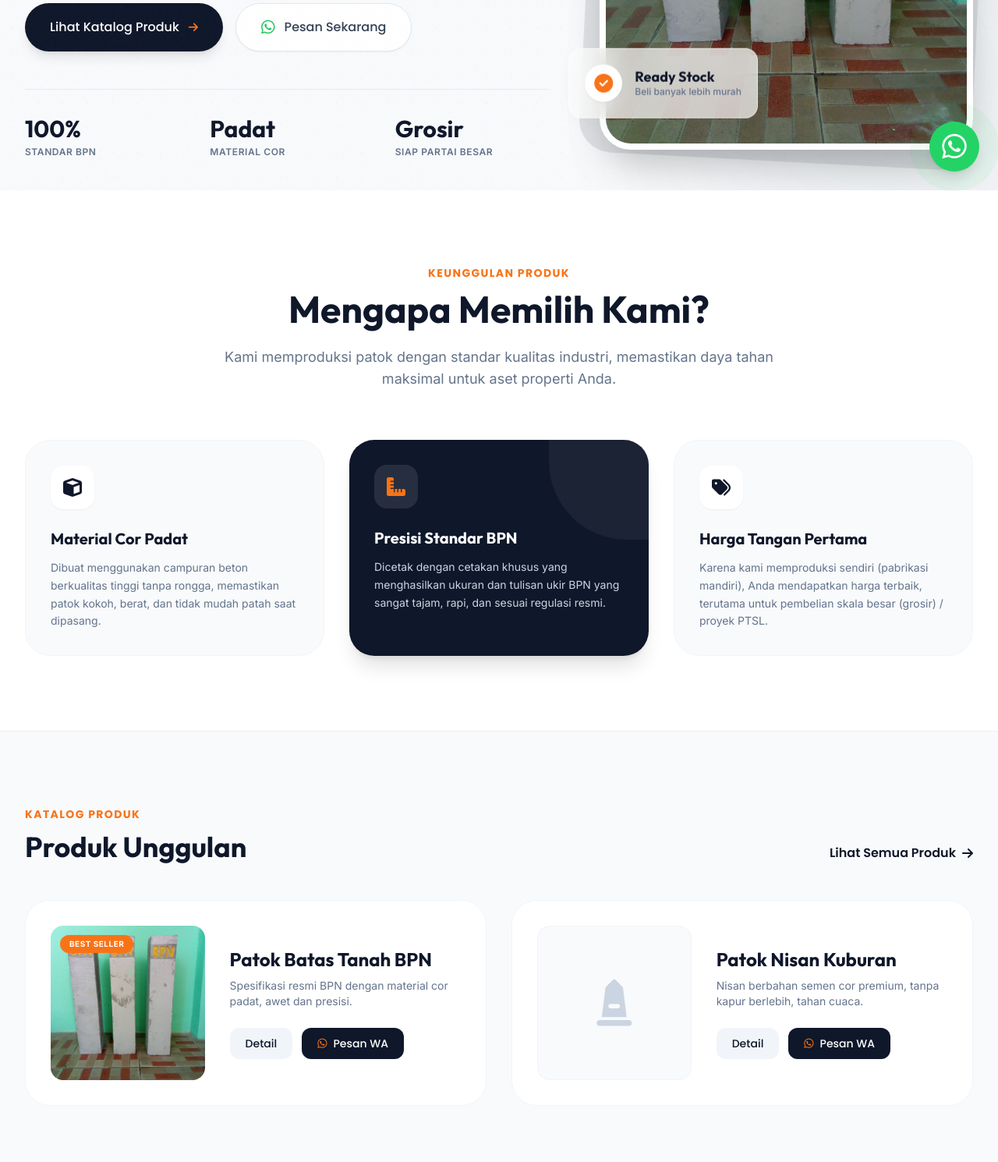
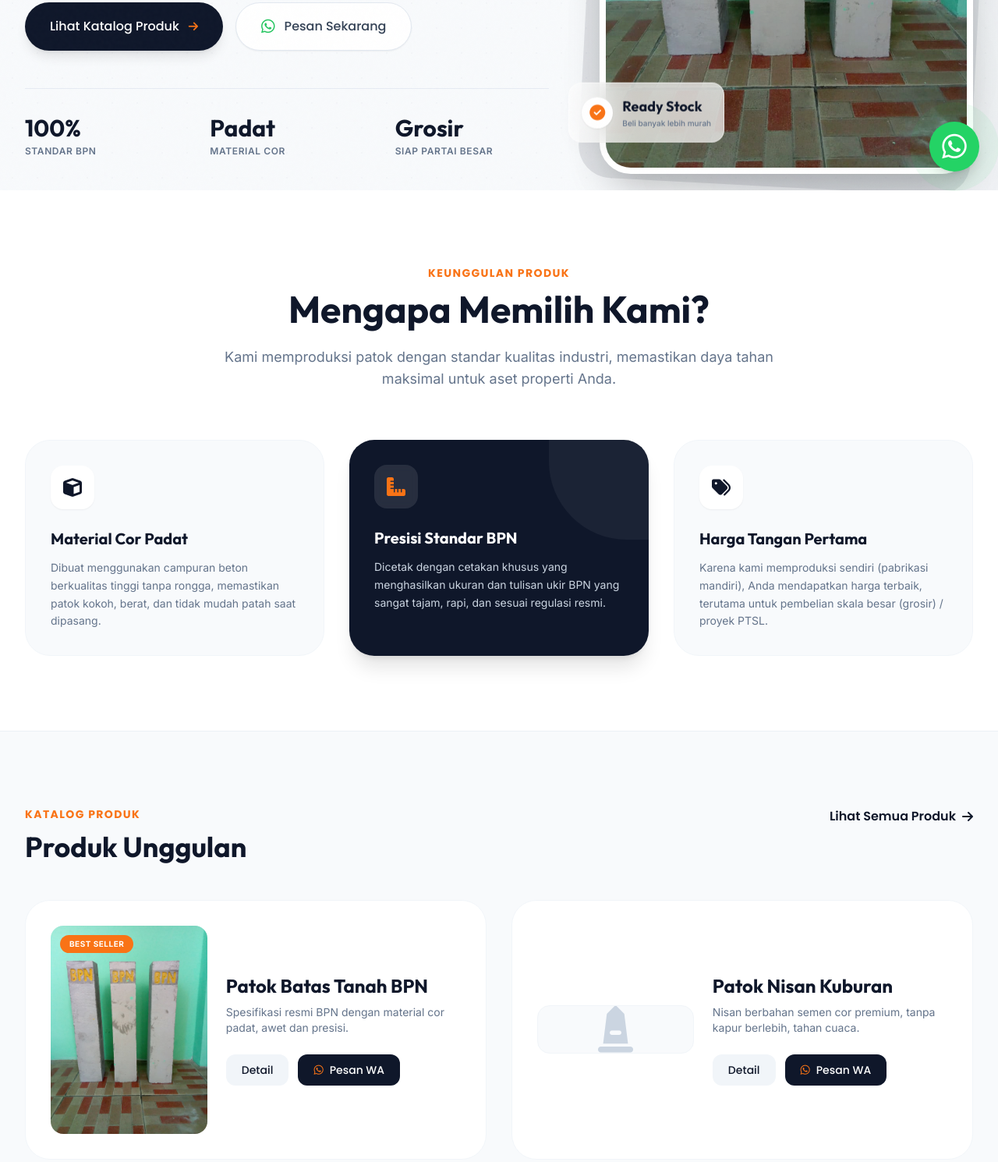
Before and after one commit to zaidanf504-commits/website-patok-bpn, a website: page index.html in a window 1280 px wide. Shown: the part 556-2046 px from the top of the page at 78% size. Drawn offline with nearby package versions, Linux system fonts and the light colour scheme.

Commit message:
Update index.html

```diff
--- a/index.html
+++ b/index.html
@@ -52,7 +52,7 @@
         <div class="max-w-7xl mx-auto px-4 sm:px-6 lg:px-8">
             <div class="flex justify-between h-24 items-center transition-all duration-300" id="nav-container">
                 <!-- Logo -->
-                <a href="index.html" class="page-link font-display text-2xl md:text-3xl font-bold text-bpn-dark tracking-tight z-50 relative group flex items-center gap-2">
+                <a href="image/patok.jpeg" class="page-link font-display text-2xl md:text-3xl font-bold text-bpn-dark tracking-tight z-50 relative group flex items-center gap-2">
                     <div class="w-8 h-8 bg-bpn-orange text-white flex items-center justify-center rounded-lg shadow-glow">
                         <i class="fas fa-map-marker-alt"></i>
                     </div>
@@ -82,7 +82,7 @@
         </div>
 
         <!-- Mobile Menu Overlay -->
-        <div id="mobile-menu" class="hidden absolute top-0 left-0 w-full bg-white/95 backdrop-blur-xl h-screen pt-32 px-8 shadow-2xl flex-col gap-8">
+        <div id="mobile-menu" class="hidden absolute top-0 left-0 w-full bg-white/95 backdrop-blur-xl min-h-screen h-[100dvh] overflow-y-auto pt-32 pb-12 px-8 shadow-2xl flex-col gap-8 z-40">
             <a href="index.html" class="page-link font-display text-4xl font-semibold text-bpn-dark">Beranda<span class="text-bpn-orange">.</span></a>
             <a href="produk.html" class="page-link font-display text-4xl font-medium text-slate-500 hover:text-bpn-dark">Katalog Produk</a>
             <a href="galeri.html" class="page-link font-display text-4xl font-medium text-slate-500 hover:text-bpn-dark">Galeri Proyek</a>
@@ -112,7 +112,7 @@
                         <span class="text-slate-700 font-poppins text-xs font-semibold tracking-wider uppercase">Pabrikasi Beton Mandiri</span>
                     </div>
 
-                    <h1 class="font-display text-5xl sm:text-6xl md:text-7xl font-bold leading-[1.1] text-bpn-dark mb-6">
+                    <h1 class="font-display text-4xl sm:text-5xl md:text-7xl font-bold leading-[1.1] text-bpn-dark mb-6">
                         Solusi Patok <br>
                         Batas Tanah <span class="text-bpn-orange">Presisi</span> & Berkualitas.
                     </h1>
@@ -148,7 +148,7 @@
                 </div>
 
                 <!-- Image Content -->
-                <div class="lg:col-span-5 relative w-full h-[450px] sm:h-[600px]" data-aos="fade-left" data-aos-duration="1200" data-aos-delay="200">
+                <div class="lg:col-span-5 relative w-full h-[350px] sm:h-[450px] lg:h-[600px] mt-8 lg:mt-0" data-aos="fade-left" data-aos-duration="1200" data-aos-delay="200">
                     <div class="absolute inset-0 rounded-[2.5rem] bg-gradient-to-tr from-bpn-dark to-slate-700 transform rotate-3 scale-105 opacity-10"></div>
 
                     <div class="relative w-full h-full rounded-[2.5rem] overflow-hidden shadow-2xl border-[8px] border-white group bg-slate-100">
@@ -157,13 +157,13 @@
                     </div>
 
                     <!-- Floating Card -->
-                    <div class="absolute -bottom-6 -left-6 sm:bottom-10 sm:-left-10 z-20 glass-panel p-5 rounded-2xl shadow-xl flex items-center gap-4 animate-float border border-white">
-                        <div class="w-12 h-12 bg-white rounded-full flex items-center justify-center text-bpn-orange shadow-sm">
-                            <i class="fas fa-check-circle text-2xl"></i>
+                    <div class="absolute -bottom-4 left-4 sm:bottom-10 sm:-left-10 z-20 glass-panel p-4 sm:p-5 rounded-2xl shadow-xl flex items-center gap-3 sm:gap-4 animate-float border border-white max-w-[90%]">
+                        <div class="w-10 h-10 sm:w-12 sm:h-12 bg-white rounded-full flex items-center justify-center text-bpn-orange shadow-sm flex-shrink-0">
+                            <i class="fas fa-check-circle text-xl sm:text-2xl"></i>
                         </div>
                         <div>
-                            <p class="font-display font-bold text-bpn-dark text-lg leading-tight">Ready Stock</p>
-                            <p class="font-sans text-xs text-slate-500 font-medium">Beli banyak lebih murah</p>
+                            <p class="font-display font-bold text-bpn-dark text-base sm:text-lg leading-tight">Ready Stock</p>
+                            <p class="font-sans text-[10px] sm:text-xs text-slate-500 font-medium">Beli banyak lebih murah</p>
                         </div>
                     </div>
                 </div>
@@ -216,7 +216,7 @@
     <!-- Quick Preview Produk Section -->
     <section class="py-24 bg-bpn-light relative border-t border-slate-200/50">
         <div class="max-w-7xl mx-auto px-4 sm:px-6 lg:px-8">
-            <div class="flex flex-col md:flex-row justify-between items-end mb-12 gap-6">
+            <div class="flex flex-col md:flex-row justify-between items-start md:items-end mb-12 gap-6">
                 <div data-aos="fade-right">
                     <h2 class="text-bpn-orange font-poppins font-bold text-sm tracking-widest uppercase mb-3">Katalog Produk</h2>
                     <h3 class="font-display text-4xl font-bold text-bpn-dark">Produk Unggulan</h3>
@@ -230,8 +230,8 @@
 
             <div class="grid grid-cols-1 md:grid-cols-2 gap-8">
                 <!-- Produk Card 1 -->
-                <div class="bg-white rounded-[2rem] p-6 sm:p-8 flex flex-col sm:flex-row items-center gap-8 border border-slate-100 premium-card" data-aos="fade-up">
-                    <div class="w-full sm:w-2/5 aspect-square bg-slate-100 rounded-2xl overflow-hidden relative">
+                <div class="bg-white rounded-[2rem] p-6 sm:p-8 flex flex-col sm:flex-row items-center gap-6 sm:gap-8 border border-slate-100 premium-card" data-aos="fade-up">
+                    <div class="w-full sm:w-2/5 aspect-[4/3] sm:aspect-square bg-slate-100 rounded-2xl overflow-hidden relative">
                         <img src="image/patok.jpeg" alt="Patok BPN" class="w-full h-full object-cover">
                         <div class="absolute top-3 left-3 bg-bpn-orange text-white text-[10px] font-bold px-3 py-1 rounded-full uppercase tracking-wider">Best Seller</div>
                     </div>
@@ -248,8 +248,8 @@
                 </div>
 
                 <!-- Produk Card 2 -->
-                <div class="bg-white rounded-[2rem] p-6 sm:p-8 flex flex-col sm:flex-row items-center gap-8 border border-slate-100 premium-card" data-aos="fade-up" data-aos-delay="100">
-                    <div class="w-full sm:w-2/5 aspect-square bg-slate-50 flex items-center justify-center rounded-2xl overflow-hidden border border-slate-100">
+                <div class="bg-white rounded-[2rem] p-6 sm:p-8 flex flex-col sm:flex-row items-center gap-6 sm:gap-8 border border-slate-100 premium-card" data-aos="fade-up" data-aos-delay="100">
+                    <div class="w-full sm:w-2/5 aspect-[4/3] sm:aspect-square bg-slate-50 flex items-center justify-center rounded-2xl overflow-hidden border border-slate-100">
                         <i class="fas fa-monument text-6xl text-slate-300"></i>
                     </div>
                     <div class="w-full sm:w-3/5">
```
